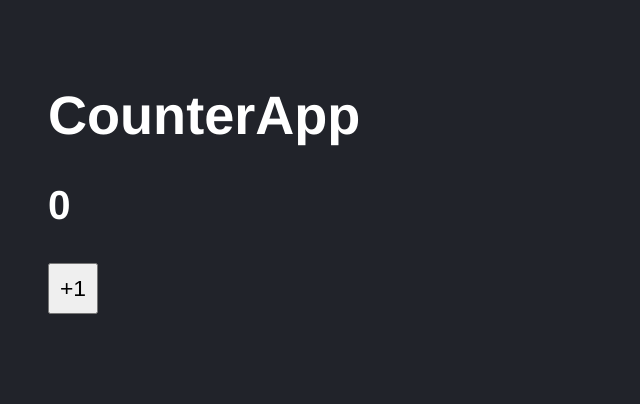
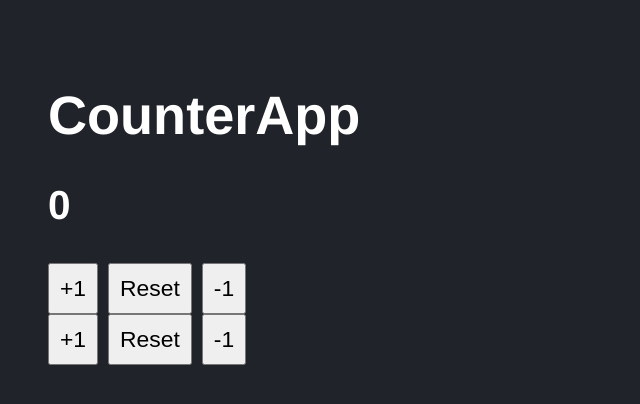
Before and after one commit to elfgodd/React-Zero-To-Expert, a React (Create React App) app in the folder 03-counter-app/: page / in a window 1280 px wide. Shown: the top 404 px of the page, without its empty margins (0-640 px from the left). Built offline with nearby package versions, Linux system fonts and the light colour scheme.

Commit message:
twelfth: handleSubtract y handleReset

```diff
--- a/03-counter-app/src/CounterApp.js
+++ b/03-counter-app/src/CounterApp.js
@@ -1,17 +1,26 @@
 import React, { useState } from 'react'
 import PropTypes from 'prop-types'
 
-const CounterApp = ({ value }) => {
+const CounterApp = ({ value = 10 }) => {
   const [counter, setCounter] = useState(0)
 
   // const [state] = useState('Goku')
   // console.log(state)
   // console.log(state[0])
 
-  const handleAdd = () => {
-    // setCounter(counter + 1)
-    setCounter((c) => c + 1)
-  }
+  // const handleAdd = () => {
+  //   // setCounter(counter + 1)
+  //   setCounter((c) => c + 1)
+  // }
+  // const handleReset = () => {
+  //   setCounter((c) => (c = 0))
+  // }
+  // const handleSubstract = () => {
+  //   setCounter((c) => c - 1)
+  // }
+  const handleAdd = () => setCounter(counter + 1)
+  const handleReset = () => setCounter(value)
+  const handleSubstract = () => setCounter(counter - 1)
 
   // handleAdd
   // const handleAdd = (e) => {
@@ -24,6 +33,13 @@ const CounterApp = ({ value }) => {
       <h2>{counter}</h2>
 
       <button onClick={handleAdd}>+1</button>
+      <button onClick={handleReset}>Reset</button>
+      <button onClick={handleSubstract}>-1</button>
+
+      <br />
+      <button onClick={() => setCounter(counter + 1)}>+1</button>
+      <button onClick={() => setCounter(value)}>Reset</button>
+      <button onClick={() => setCounter(counter - 1)}>-1</button>
       {/* <button
         onClick={(e) => {
           console.log(e)
--- a/03-counter-app/src/index.js
+++ b/03-counter-app/src/index.js
@@ -9,4 +9,4 @@ const divRoot = document.querySelector('#root')
 
 // ReactDOM.render(<App saludo='Hola, soy goku' />, divRoot)
 
-ReactDOM.render(<CounterApp value={123} />, divRoot)
+ReactDOM.render(<CounterApp value={0} />, divRoot)
```
